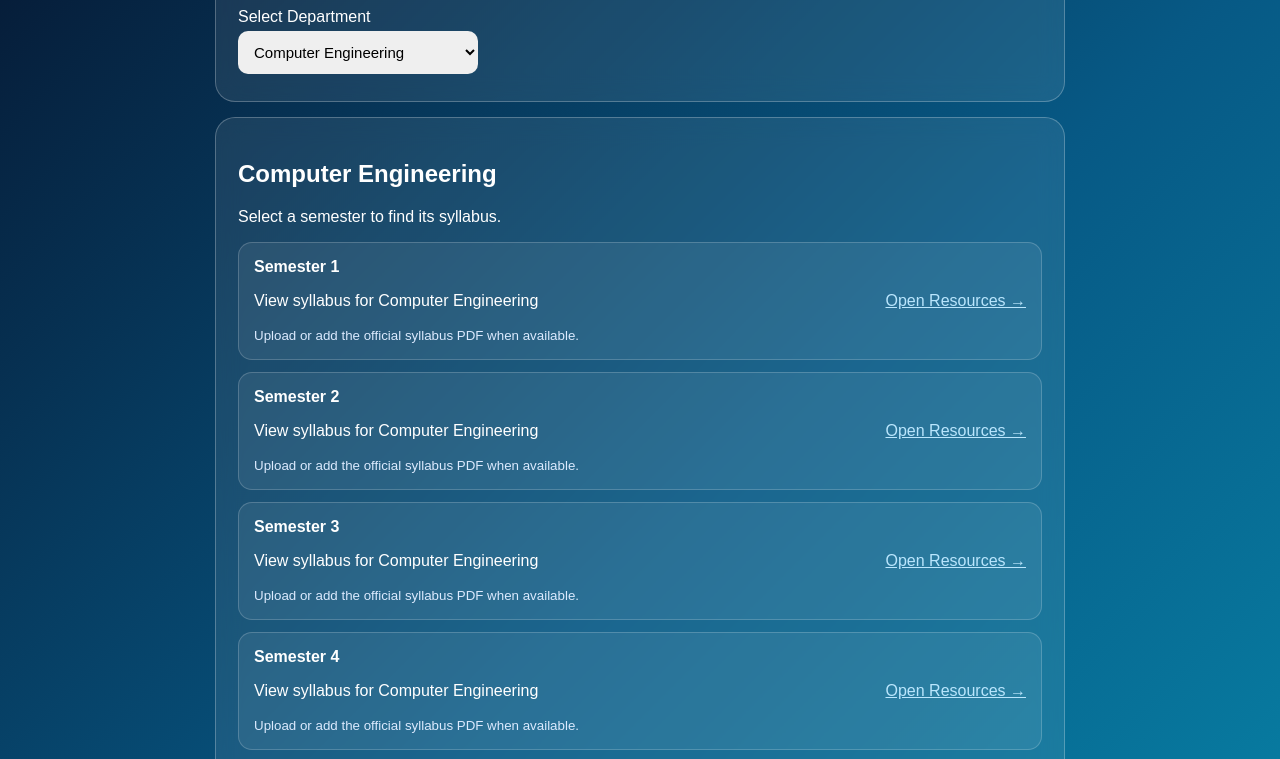
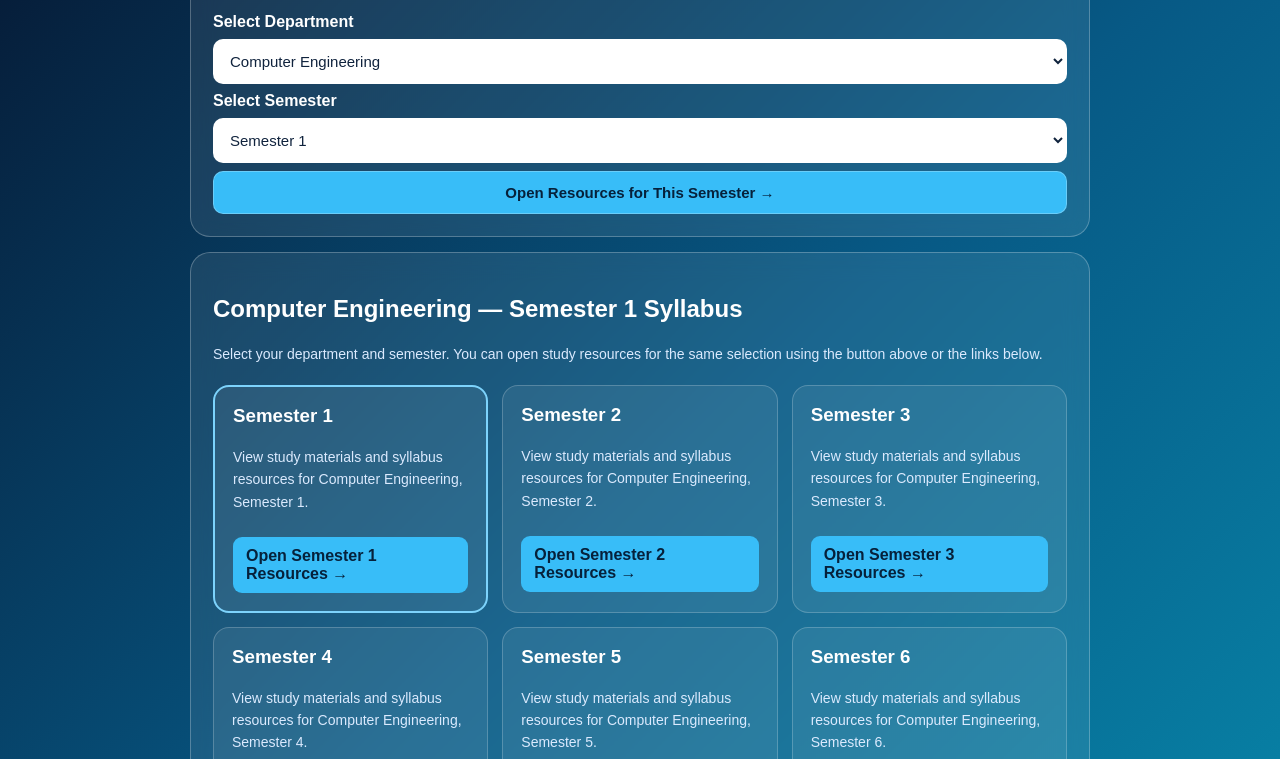
Before and after one commit to mumixnn/Jkengineeringhub-, a plain HTML site: page syllabus.html in a window 1280 px wide. Shown: the part 177-936 px from the top of the page. Drawn offline with Linux system fonts and the light colour scheme.

Commit message:
Refactor syllabus page layout and functionality
Updated the syllabus page title and improved styling. Enhanced the department and semester selection functionality.

```diff
--- a/syllabus.html
+++ b/syllabus.html
@@ -3,20 +3,22 @@
 <head>
 <meta charset="UTF-8">
 <meta name="viewport" content="width=device-width, initial-scale=1.0">
-<title>Department Syllabus | J&K Engineering Hub</title>
+<title>Syllabus | J&K Engineering Hub</title>
 
 <style>
 *{box-sizing:border-box}
+
 body{
   margin:0;
+  padding:18px;
+  min-height:100vh;
   font-family:Arial,sans-serif;
-  color:#fff;
-  min-height:100vh;
+  color:white;
   background:linear-gradient(135deg,#06152f,#075985,#0891b2);
-  padding:20px;
 }
-header, .panel{
-  max-width:850px;
+
+header,.panel{
+  max-width:900px;
   margin:15px auto;
   padding:22px;
   border:1px solid #ffffff40;
@@ -24,40 +26,91 @@ header, .panel{
   background:#ffffff15;
   backdrop-filter:blur(12px);
 }
-a{color:#bae6fd}
-h1{margin-bottom:8px}
+
+a{color:#bae6fd;text-decoration:none}
+a:hover{text-decoration:underline}
+
+.toplinks{
+  display:flex;
+  flex-wrap:wrap;
+  gap:16px;
+}
+
 select,button{
+  width:100%;
   padding:12px;
+  border:1px solid #ffffff40;
   border-radius:10px;
-  border:0;
-  margin:5px 0;
   font-size:15px;
 }
-button{background:#38bdf8;color:#06213b;font-weight:bold}
-.semester{
-  display:flex;
-  justify-content:space-between;
-  align-items:center;
-  gap:12px;
-  flex-wrap:wrap;
-  padding:15px;
-  margin:12px 0;
-  border-radius:14px;
+
+select{
+  background:#fff;
+  color:#10233d;
+  margin:8px 0;
+}
+
+button{
+  background:#38bdf8;
+  color:#06213b;
+  font-weight:bold;
+  cursor:pointer;
+}
+
+.grid{
+  display:grid;
+  grid-template-columns:repeat(auto-fit,minmax(220px,1fr));
+  gap:14px;
+  margin-top:20px;
+}
+
+.card{
+  padding:18px;
+  border:1px solid #ffffff35;
+  border-radius:16px;
   background:#ffffff12;
-  border:1px solid #ffffff30;
 }
-small{color:#dbeafe}
+
+.card h3{margin-top:0}
+
+.btn{
+  display:inline-block;
+  margin-top:10px;
+  padding:10px 13px;
+  border-radius:9px;
+  background:#38bdf8;
+  color:#06213b;
+  font-weight:bold;
+}
+
+.note{
+  color:#dbeafe;
+  font-size:14px;
+  line-height:1.6;
+}
+
+footer{
+  text-align:center;
+  padding:20px;
+  color:#dbeafe;
+}
 </style>
 </head>
 
 <body>
+
 <header>
-  <a href="index.html">← Home</a>
-  <h1>📚 Department Syllabus</h1>
+  <div class="toplinks">
+    <a href="index.html">← Home</a>
+    <a id="departmentLink" href="department.html">← Department</a>
+    <a id="resourcesTopLink" href="resources.html">📚 Study Resources</a>
+  </div>
+
+  <h1>📘 Engineering Syllabus</h1>
   <p>J&K Engineering Hub</p>
 
-  <label for="dept">Select Department</label><br>
-  <select id="dept" onchange="updatePage()">
+  <label for="department"><strong>Select Department</strong></label>
+  <select id="department">
     <option value="CE">Computer Engineering</option>
     <option value="AI">Artificial Intelligence</option>
     <option value="EC">Electronics & Communication</option>
@@ -66,63 +119,124 @@ small{color:#dbeafe}
     <option value="CIVIL">Civil Engineering</option>
     <option value="ME">Mechanical Engineering</option>
   </select>
+
+  <label for="semester"><strong>Select Semester</strong></label>
+  <select id="semester">
+    <option value="1">Semester 1</option>
+    <option value="2">Semester 2</option>
+    <option value="3">Semester 3</option>
+    <option value="4">Semester 4</option>
+    <option value="5">Semester 5</option>
+    <option value="6">Semester 6</option>
+    <option value="7">Semester 7</option>
+    <option value="8">Semester 8</option>
+  </select>
+
+  <button id="openResources" type="button">
+    Open Resources for This Semester →
+  </button>
 </header>
 
 <main class="panel">
-  <h2 id="departmentName">Computer Engineering</h2>
-  <p>Select a semester to find its syllabus.</p>
-  <div id="semesters"></div>
+  <h2 id="pageTitle">Semester Syllabus</h2>
+
+  <p class="note">
+    Select your department and semester. You can open study resources
+    for the same selection using the button above or the links below.
+  </p>
+
+  <div id="semesterGrid" class="grid"></div>
 </main>
 
+<footer>
+  © 2026 J&K Engineering Hub
+</footer>
+
 <script>
-const departments={
-  CE:"Computer Engineering",
-  AI:"Artificial Intelligence",
-  EC:"Electronics & Communication",
-  IT:"Information Technology",
-  CYBER:"Cyber Security",
-  CIVIL:"Civil Engineering",
-  ME:"Mechanical Engineering"
+const departments = {
+  CE: "Computer Engineering",
+  AI: "Artificial Intelligence",
+  EC: "Electronics & Communication",
+  IT: "Information Technology",
+  CYBER: "Cyber Security",
+  CIVIL: "Civil Engineering",
+  ME: "Mechanical Engineering"
 };
 
-function updatePage(){
-  const params=new URLSearchParams(location.search);
-  const dept=document.getElementById("dept").value;
-  document.getElementById("departmentName").textContent=departments[dept];
+const department = document.getElementById("department");
+const semester = document.getElementById("semester");
+const semesterGrid = document.getElementById("semesterGrid");
 
-  const container=document.getElementById("semesters");
-  container.innerHTML="";
-
-  for(let sem=1;sem<=8;sem++){
-    const card=document.createElement("div");
-    card.className="semester";
-
-    const info=document.createElement("div");
-    const heading=document.createElement("strong");
-    heading.textContent="Semester "+sem;
-    const description=document.createElement("p");
-    description.textContent="View syllabus for "+departments[dept];
-    const note=document.createElement("small");
-    note.textContent="Upload or add the official syllabus PDF when available.";
-    info.append(heading,description,note);
-
-    const link=document.createElement("a");
-    link.href="resources.html?dept="+encodeURIComponent(dept)+"&sem="+sem;
-    link.textContent="Open Resources →";
-
-    card.append(info,link);
-    container.appendChild(card);
-  }
-
-  params.set("dept",dept);
-  history.replaceState(null,"","?dept="+encodeURIComponent(dept));
+function resourcesURL(dept, sem){
+  return "resources.html?dept=" +
+    encodeURIComponent(dept) + "&sem=" +
+    encodeURIComponent(sem);
 }
 
-const initialDept=new URLSearchParams(location.search).get("dept");
-if(initialDept && departments[initialDept]){
-  document.getElementById("dept").value=initialDept;
+function updatePage(){
+  const dept = department.value;
+  const sem = semester.value;
+
+  document.getElementById("pageTitle").textContent =
+    departments[dept] + " — Semester " + sem + " Syllabus";
+
+  document.getElementById("departmentLink").href =
+    "department.html?dept=" + encodeURIComponent(dept);
+
+  document.getElementById("resourcesTopLink").href =
+    resourcesURL(dept, sem);
+
+  semesterGrid.replaceChildren();
+
+  for(let i = 1; i <= 8; i++){
+    const card = document.createElement("section");
+    card.className = "card";
+
+    const heading = document.createElement("h3");
+    heading.textContent = "Semester " + i;
+
+    const description = document.createElement("p");
+    description.className = "note";
+    description.textContent =
+      "View study materials and syllabus resources for " +
+      departments[dept] + ", Semester " + i + ".";
+
+    const link = document.createElement("a");
+    link.className = "btn";
+    link.href = resourcesURL(dept, i);
+    link.textContent = "Open Semester " + i + " Resources →";
+
+    card.append(heading, description, link);
+
+    if(String(i) === sem){
+      card.style.border = "2px solid #7dd3fc";
+    }
+
+    semesterGrid.appendChild(card);
+  }
 }
+
+document.getElementById("openResources").addEventListener("click", () => {
+  window.location.href = resourcesURL(department.value, semester.value);
+});
+
+department.addEventListener("change", updatePage);
+semester.addEventListener("change", updatePage);
+
+const params = new URLSearchParams(window.location.search);
+const initialDept = params.get("dept");
+const initialSem = Number(params.get("sem"));
+
+if(departments[initialDept]){
+  department.value = initialDept;
+}
+
+if(initialSem >= 1 && initialSem <= 8){
+  semester.value = String(initialSem);
+}
+
 updatePage();
 </script>
+
 </body>
 </html>
```
